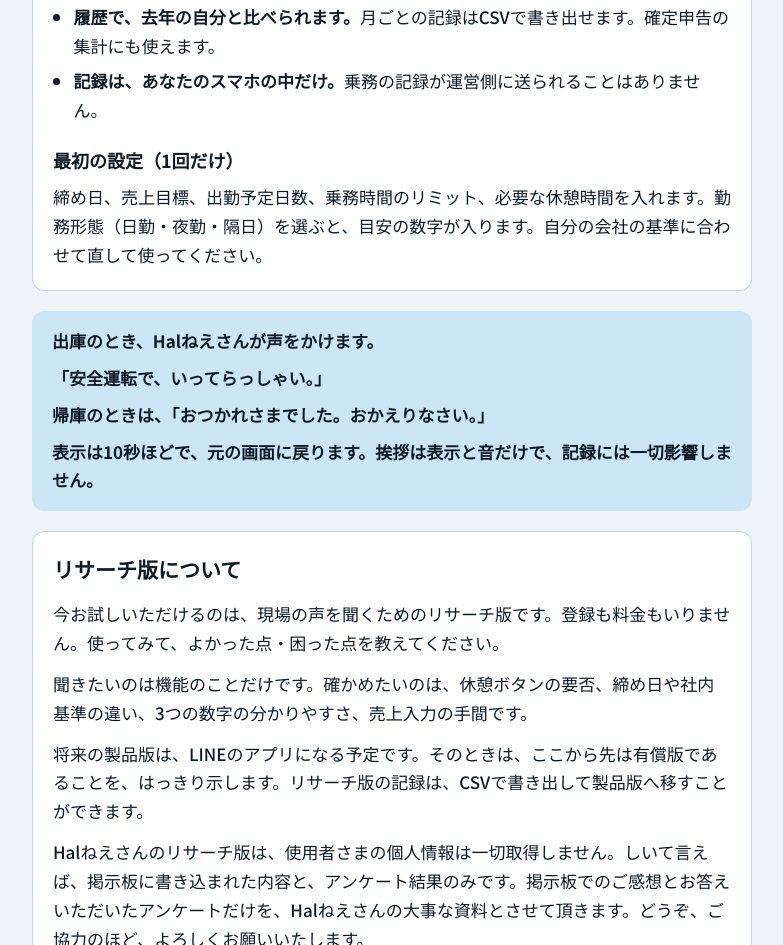
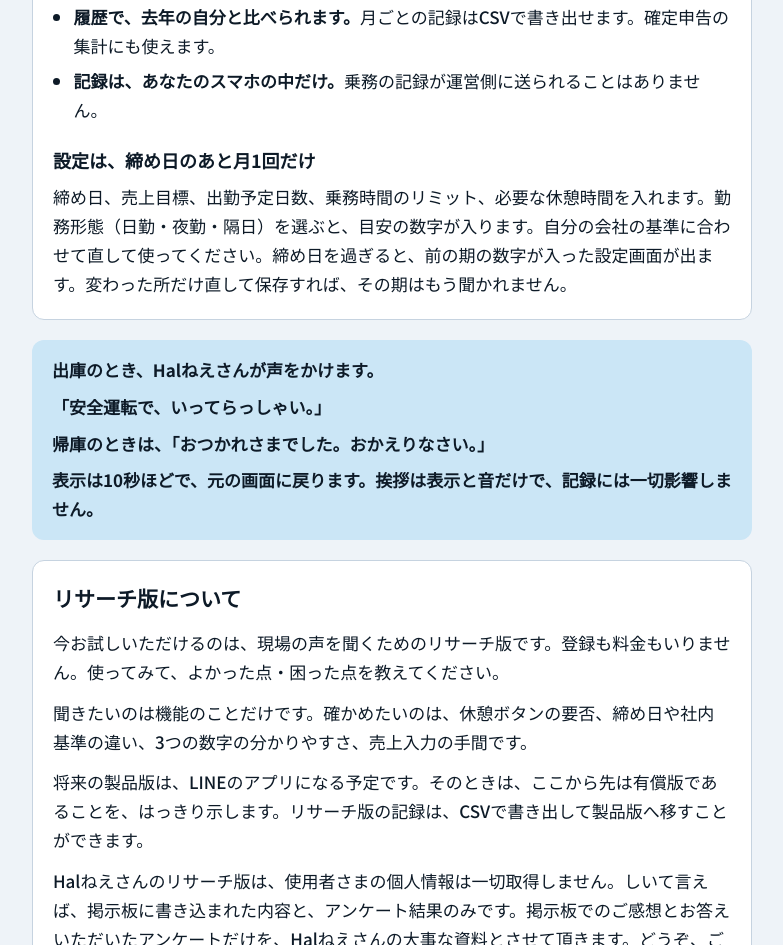
Before and after one commit to hal-neesan/hal-neesan.github.io, a plain HTML site: page index.html in a window 1280 px wide. Shown: the part 2094-3039 px from the top of the page, without its empty margins (248-1031 px from the left). Drawn offline with Linux system fonts and the light colour scheme.

Commit message:
Update index.html: settings heading and paragraph corrected

```diff
--- a/index.html
+++ b/index.html
@@ -135,8 +135,8 @@ footer { margin-top: 28px; color: var(--muted); font-size: 14px; text-align: cen
     <li><strong>履歴で、去年の自分と比べられます。</strong>月ごとの記録はCSVで書き出せます。確定申告の集計にも使えます。</li>
     <li><strong>記録は、あなたのスマホの中だけ。</strong>乗務の記録が運営側に送られることはありません。</li>
   </ul>
-  <h3>最初の設定（1回だけ）</h3>
-  <p>締め日、売上目標、出勤予定日数、乗務時間のリミット、必要な休憩時間を入れます。勤務形態（日勤・夜勤・隔日）を選ぶと、目安の数字が入ります。自分の会社の基準に合わせて直して使ってください。</p>
+  <h3>設定は、締め日のあと月1回だけ</h3>
+  <p>締め日、売上目標、出勤予定日数、乗務時間のリミット、必要な休憩時間を入れます。勤務形態（日勤・夜勤・隔日）を選ぶと、目安の数字が入ります。自分の会社の基準に合わせて直して使ってください。締め日を過ぎると、前の期の数字が入った設定画面が出ます。変わった所だけ直して保存すれば、その期はもう聞かれません。</p>
 </section>
 
 <div class="greet">
```
